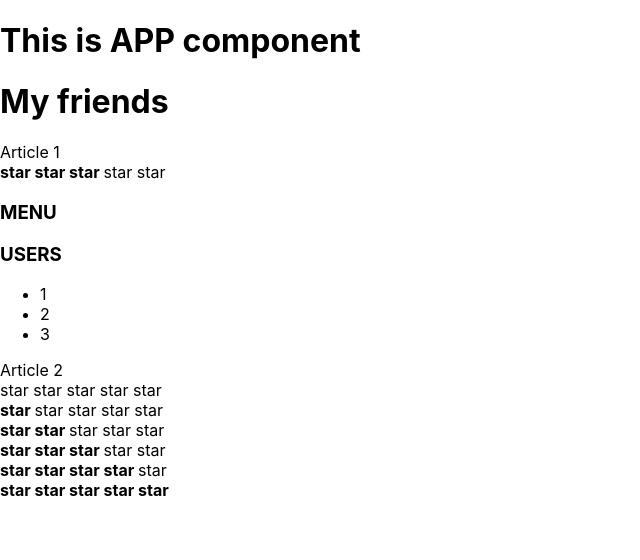
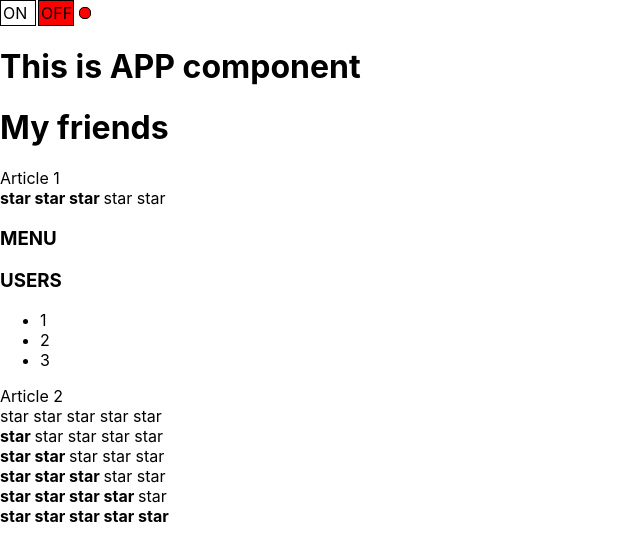
Before and after one commit to YauheniZhukovets/react-kabzda, a React (Create React App) app: page / in a window 1280 px wide. Shown: the top 560 px of the page, without its empty margins (0-640 px from the left). Built offline with nearby package versions, Linux system fonts and the light colour scheme.

Commit message:
useStute onOff

```diff
--- a/src/App.tsx
+++ b/src/App.tsx
@@ -2,12 +2,17 @@ import React from 'react';
 import './App.css';
 import Accordion from "./Componets/Accardion/Accordion";
 import {Rating} from "./Componets/Rating/Rating";
+import {OnnOff} from './Componets/on-off/OnOffff';
+
+
 
 // function declaration
 function App() {
     console.log("App rendering")
     return (
         <div>
+            <OnnOff/>
+
             <PageTitle title={"This is APP component"}/>
             <PageTitle title={"My friends"}/>
             Article 1
@@ -21,6 +26,7 @@ function App() {
             <Rating value={3}/>
             <Rating value={4}/>
             <Rating value={5}/>
+
         </div>
     );
 }
--- a/src/Componets/Accardion/Accordion.tsx
+++ b/src/Componets/Accardion/Accordion.tsx
@@ -6,22 +6,33 @@ type AccordionPropsType = {
 }
 
 function Accordion(props: AccordionPropsType) {
-    console.log("Accordion rendering")
-    if (props.collapsed) {
-        return (
-            <div>
-                <AccordionTitle title={props.titleValue}/>
-            </div>
-        )
-    } else {
-        return (
-            <div>
-                <AccordionTitle title={props.titleValue}/>
-                <AccordionBody/>
-            </div>
-        )
-    }
+
+    return (
+        <div>
+            <AccordionTitle title={props.titleValue}/>
+            { !props.collapsed  && <AccordionBody/> }
+        </div>
+    )
 }
+
+
+// function Accordion1(props: AccordionPropsType) {
+//     console.log("Accordion rendering")
+//     if (props.collapsed) {
+//         return (
+//             <div>
+//                 <AccordionTitle title={props.titleValue}/>
+//             </div>
+//         )
+//     } else {
+//         return (
+//             <div>
+//                 <AccordionTitle title={props.titleValue}/>
+//                 <AccordionBody/>
+//             </div>
+//         )
+//     }
+// }
 
 type AccordionTitlePropsType = {
     title: string
--- a/src/Componets/Rating/Rating.tsx
+++ b/src/Componets/Rating/Rating.tsx
@@ -1,78 +1,87 @@
 import React from "react";
 
 type RatingPropsType = {
-   value: number
+   value: 0|1|2|3|4|5
 }
 
 
 
 export function Rating(props: RatingPropsType) {
-    console.log("Rating rendering")
 
-    if (props.value === 1) {
-        return (
-            <div>
-                <Star selected={true}/>
-                <Star selected={false}/>
-                <Star selected={false}/>
-                <Star selected={false}/>
-                <Star selected={false}/>
-            </div>
-        )
-    }
-    if (props.value === 2) {
-        return (
-            <div>
-                <Star selected={true}/>
-                <Star selected={true}/>
-                <Star selected={false}/>
-                <Star selected={false}/>
-                <Star selected={false}/>
-            </div>
-        )
-    }
-    if (props.value === 3) {
-        return (
-            <div>
-                <Star selected={true}/>
-                <Star selected={true}/>
-                <Star selected={true}/>
-                <Star selected={false}/>
-                <Star selected={false}/>
-            </div>
-        )
-    }
-    if (props.value === 4) {
-        return (
-            <div>
-                <Star selected={true}/>
-                <Star selected={true}/>
-                <Star selected={true}/>
-                <Star selected={true}/>
-                <Star selected={false}/>
-            </div>
-        )
-    }
-    if (props.value === 5) {
-        return (
-            <div>
-                <Star selected={true}/>
-                <Star selected={true}/>
-                <Star selected={true}/>
-                <Star selected={true}/>
-                <Star selected={true}/>
-            </div>
-        )
-    }
     return (
         <div>
-            <Star selected={false}/>
-            <Star selected={false}/>
-            <Star selected={false}/>
-            <Star selected={false}/>
-            <Star selected={false}/>
+            <Star selected={props.value > 0}/>
+            <Star selected={props.value > 1}/>
+            <Star selected={props.value > 2}/>
+            <Star selected={props.value > 3}/>
+            <Star selected={props.value > 4}/>
         </div>
     )
+
+    // if (props.value === 1) {
+    //     return (
+    //         <div>
+    //             <Star selected={true}/>
+    //             <Star selected={false}/>
+    //             <Star selected={false}/>
+    //             <Star selected={false}/>
+    //             <Star selected={false}/>
+    //         </div>
+    //     )
+    // }
+    // if (props.value === 2) {
+    //     return (
+    //         <div>
+    //             <Star selected={true}/>
+    //             <Star selected={true}/>
+    //             <Star selected={false}/>
+    //             <Star selected={false}/>
+    //             <Star selected={false}/>
+    //         </div>
+    //     )
+    // }
+    // if (props.value === 3) {
+    //     return (
+    //         <div>
+    //             <Star selected={true}/>
+    //             <Star selected={true}/>
+    //             <Star selected={true}/>
+    //             <Star selected={false}/>
+    //             <Star selected={false}/>
+    //         </div>
+    //     )
+    // }
+    // if (props.value === 4) {
+    //     return (
+    //         <div>
+    //             <Star selected={true}/>
+    //             <Star selected={true}/>
+    //             <Star selected={true}/>
+    //             <Star selected={true}/>
+    //             <Star selected={false}/>
+    //         </div>
+    //     )
+    // }
+    // if (props.value === 5) {
+    //     return (
+    //         <div>
+    //             <Star selected={true}/>
+    //             <Star selected={true}/>
+    //             <Star selected={true}/>
+    //             <Star selected={true}/>
+    //             <Star selected={true}/>
+    //         </div>
+    //     )
+    // }
+    // return (
+    //     <div>
+    //         <Star selected={false}/>
+    //         <Star selected={false}/>
+    //         <Star selected={false}/>
+    //         <Star selected={false}/>
+    //         <Star selected={false}/>
+    //     </div>
+    // )
 }
 
 type StarPropsType = {
--- /dev/null
+++ b/src/Componets/on-off/OnOffff.tsx
@@ -0,0 +1,45 @@
+import React, {useState} from 'react';
+
+type PropsType = {
+    // on: boolean
+}
+
+export function OnnOff(props: PropsType) {
+    // let on = false;
+    let[on, setOn] = useState(false) //hook
+
+    const onStyle = {
+        width: "30px",
+        height: "20px",
+        border: "1px solid black",
+        display: "inline-block",
+        padding: "2px",
+        backgroundColor: on ? "green" : "white"
+    }
+    const offStyle = {
+        width: "30px",
+        height: "20px",
+        border: "1px solid black",
+        display: "inline-block",
+        marginLeft: "2px",
+        padding: "2px",
+        backgroundColor: on ? "white" : "red"
+
+    }
+    const indicatorStyle = {
+        width: "10px",
+        height: "10px",
+        borderRadius: "5px",
+        border: "1px solid black",
+        display: "inline-block",
+        marginLeft: "5px",
+        backgroundColor: on ? "green" : "red"
+    };
+
+    return <div>
+        <div style={onStyle} onClick={()=>{setOn(true)}}>ON</div>
+        <div style={offStyle} onClick={()=>{setOn(false)}}>OFF</div>
+        <div style={indicatorStyle}></div>
+    </div>
+
+}
```
